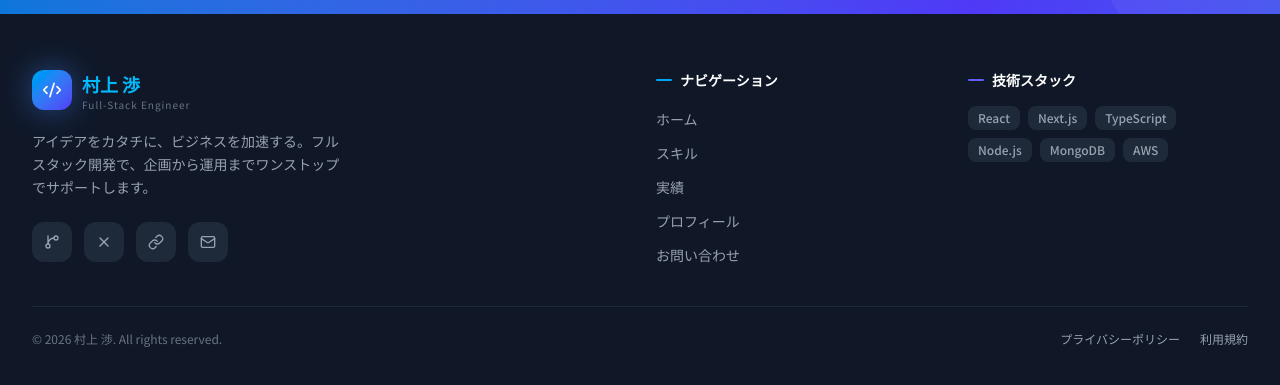
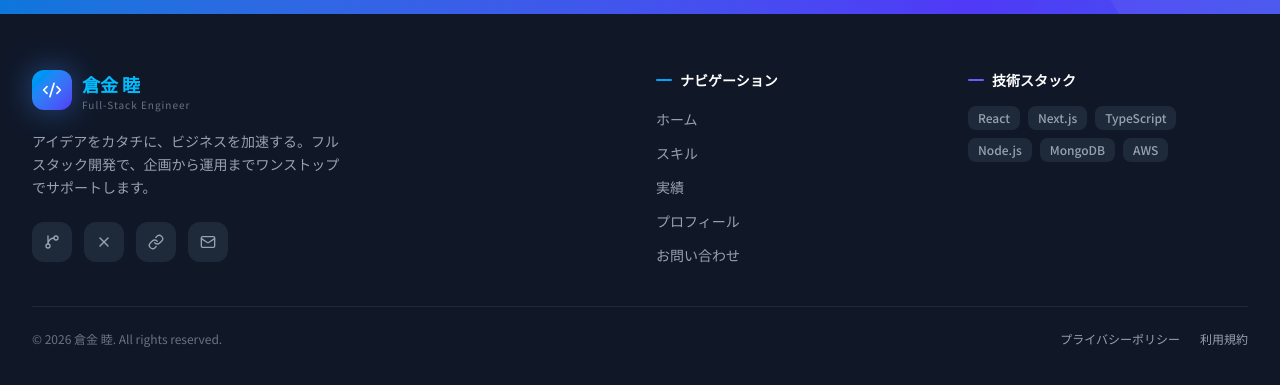
Before and after one commit to Ostsuka/murakami.pro.dev, a Next.js app: page / in a window 1280 px wide. Shown: the part 6216-6601 px from the top of the page. Built offline with nearby package versions, Linux system fonts and the light colour scheme.

Commit message:
Update Footer.tsx

```diff
--- a/components/Footer.tsx
+++ b/components/Footer.tsx
@@ -86,7 +86,7 @@ export default function Footer() {
                 <Code2 className="w-5 h-5 text-white" />
               </div>
               <div className="flex flex-col leading-none">
-                <span className="font-black text-lg text-sky-400">村上 渉</span>
+                <span className="font-black text-lg text-sky-400">倉金 睦</span>
                 <span className="text-[10px] text-gray-500 tracking-widest mt-0.5">Full-Stack Engineer</span>
               </div>
             </div>
@@ -153,7 +153,7 @@ export default function Footer() {
         {/* ボトムライン */}
         <div className="border-t border-gray-800 pt-6 flex flex-col sm:flex-row items-center justify-between gap-3">
           <p className="text-xs text-gray-500">
-            © {new Date().getFullYear()} 村上 渉. All rights reserved.
+            © {new Date().getFullYear()} 倉金 睦. All rights reserved.
           </p>
           <div className="flex gap-5 text-xs">
             <a href="#" className="hover:text-sky-400 transition-colors duration-200">プライバシーポリシー</a>
```
